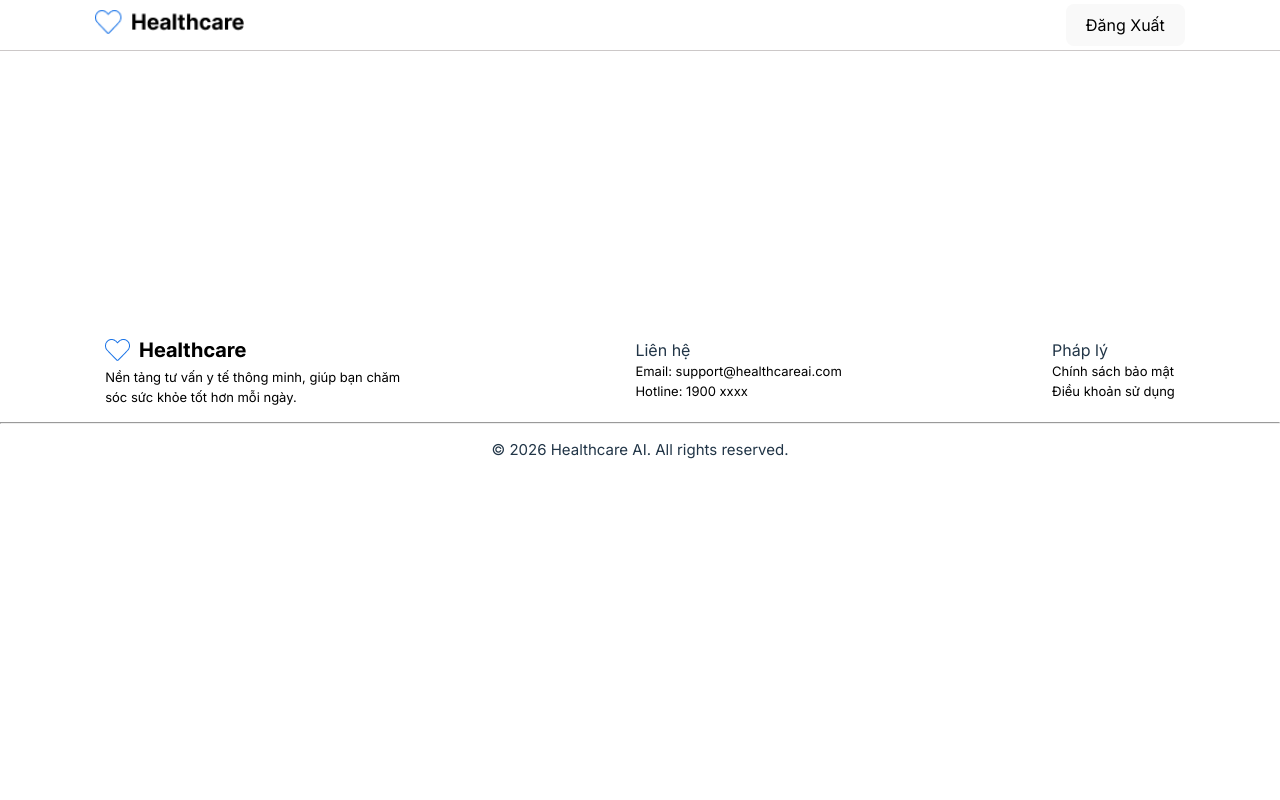
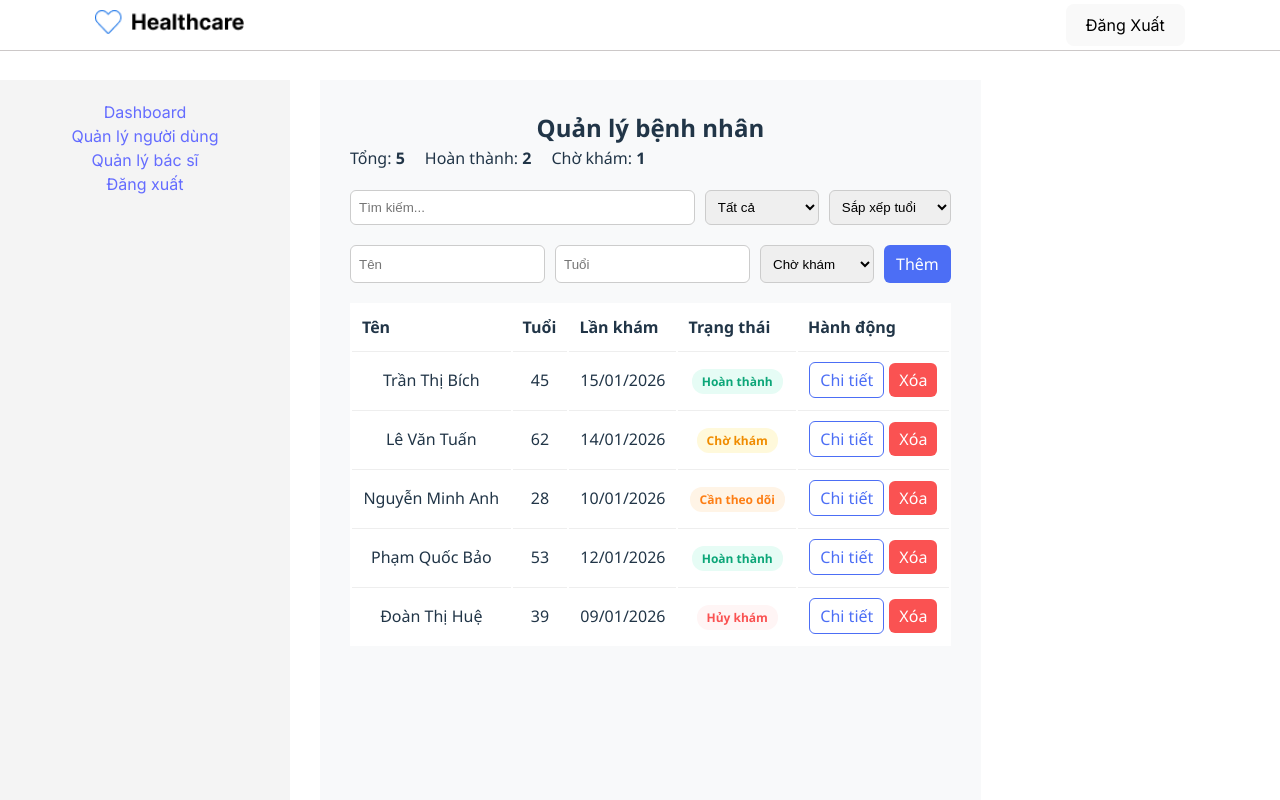
Before and after one commit to khanh251204/CDIO_447, a React (Vite) app: page /patients in a window 1280 px wide. Shown: the top 800 px of the page. Built offline with nearby package versions, Linux system fonts and the light colour scheme; sample sign-in values are in the browser's storage.

Commit message:
chưa xong

```diff
--- a/src/Component/Layouts/SideBar.jsx
+++ b/src/Component/Layouts/SideBar.jsx
@@ -1,14 +1,14 @@
-import styles from './SideBar.module.css';
+import styles from "./SideBar.module.css";
 import { jwtDecode } from "jwt-decode";
-import Notification from '../Layouts/Notification';
-
+import { Link } from "react-router-dom";
 
 export const SideBar = () => {
+
     const SIDEBAR_MENU = [
         {
             label: "Dashboard",
             path: "/dashboard",
-            roles: ["admin", "doctor", "Patient"],
+            roles: ["admin", "doctor", "patient"],
         },
         {
             label: "Quản lý người dùng",
@@ -28,33 +28,46 @@ export const SideBar = () => {
         {
             label: "Lịch khám",
             path: "/appointments",
-            roles: ["doctor", "Patient"],
+            roles: ["doctor", "patient"],
         },
         {
             label: "Hồ sơ cá nhân",
             path: "/profile",
-            roles: ["doctor", "Patient"],
+            roles: ["doctor", "patient"],
         },
     ];
+
     const token = localStorage.getItem("token");
+
     const user = token ? jwtDecode(token) : null;
-    const userRole = user ? user.role : null;
-    const filteredMenu = SIDEBAR_MENU.filter(item => item.roles.includes(userRole));
+
+    const userRole = user?.role;
+
+    const filteredMenu = SIDEBAR_MENU.filter(item =>
+        item.roles.includes(userRole)
+    );
+
     return (
         <div className={styles.sideBar}>
+
             <ul>
+
                 {filteredMenu.map((item, index) => (
                     <li key={index}>
-                        <a href={item.path}>{item.label}</a>
+                        <Link to={item.path}>
+                            {item.label}
+                        </Link>
                     </li>
                 ))}
+
                 <li>
-                    {/* <a href="/logout">Đăng xuất</a> */}
-                    <Notification
-                        userId={user.userId}
-                    />
+                    <Link to="/logout">
+                        Đăng xuất
+                    </Link>
                 </li>
+
             </ul>
+
         </div>
-    )
-}
+    );
+};
--- /dev/null
+++ b/src/Pages/Patients.jsx
@@ -0,0 +1,189 @@
+import React, { useState } from "react";
+
+const initialPatients = [
+  { id: 1, name: "Trần Thị Bích", age: 45, lastVisit: "15/01/2026", status: "Hoàn thành" },
+  { id: 2, name: "Lê Văn Tuấn", age: 62, lastVisit: "14/01/2026", status: "Chờ khám" },
+  { id: 3, name: "Nguyễn Minh Anh", age: 28, lastVisit: "10/01/2026", status: "Cần theo dõi" },
+  { id: 4, name: "Phạm Quốc Bảo", age: 53, lastVisit: "12/01/2026", status: "Hoàn thành" },
+  { id: 5, name: "Đoàn Thị Huệ", age: 39, lastVisit: "09/01/2026", status: "Hủy khám" },
+];
+
+export function Patients() {
+  // ===== STATE =====
+  const [patients, setPatients] = useState(initialPatients);
+  const [searchTerm, setSearchTerm] = useState("");
+  const [statusFilter, setStatusFilter] = useState("Tất cả");
+  const [sortAge, setSortAge] = useState("none");
+  const [selectedPatient, setSelectedPatient] = useState(null);
+
+  const [newName, setNewName] = useState("");
+  const [newAge, setNewAge] = useState("");
+  const [newStatus, setNewStatus] = useState("Chờ khám");
+
+  // ===== STYLE STATUS =====
+  const getStatusStyle = (status) => {
+    switch (status) {
+      case "Hoàn thành": return { bg: "#e6fcf5", text: "#0ca678" };
+      case "Chờ khám": return { bg: "#fff9db", text: "#f08c00" };
+      case "Cần theo dõi": return { bg: "#fff4e6", text: "#fd7e14" };
+      case "Hủy khám": return { bg: "#fff5f5", text: "#fa5252" };
+      default: return { bg: "#f1f3f5", text: "#495057" };
+    }
+  };
+
+  // ===== FILTER + SEARCH =====
+  let filtered = patients.filter((p) => {
+    const matchName = p.name.toLowerCase().includes(searchTerm.toLowerCase());
+    const matchStatus = statusFilter === "Tất cả" || p.status === statusFilter;
+    return matchName && matchStatus;
+  });
+
+  // ===== SORT =====
+  if (sortAge === "asc") {
+    filtered = [...filtered].sort((a, b) => a.age - b.age);
+  }
+  if (sortAge === "desc") {
+    filtered = [...filtered].sort((a, b) => b.age - a.age);
+  }
+
+  // ===== ADD =====
+  const handleAdd = () => {
+    if (!newName || !newAge) return alert("Nhập đủ thông tin!");
+
+    const newPatient = {
+      id: Date.now(),
+      name: newName,
+      age: Number(newAge),
+      lastVisit: new Date().toLocaleDateString("vi-VN"),
+      status: newStatus,
+    };
+
+    setPatients([...patients, newPatient]);
+    setNewName("");
+    setNewAge("");
+  };
+
+  // ===== DELETE =====
+  const handleDelete = (id) => {
+    setPatients(patients.filter((p) => p.id !== id));
+  };
+
+  // ===== THỐNG KÊ =====
+  const total = patients.length;
+  const completed = patients.filter(p => p.status === "Hoàn thành").length;
+  const waiting = patients.filter(p => p.status === "Chờ khám").length;
+
+  return (
+    <div style={{ padding: "30px", fontFamily: "Segoe UI", background: "#f8f9fa", minHeight: "100vh" }}>
+
+      <h2>Quản lý bệnh nhân</h2>
+
+      {/* ===== THỐNG KÊ ===== */}
+      <div style={{ display: "flex", gap: "20px", marginBottom: "20px" }}>
+        <div>Tổng: <b>{total}</b></div>
+        <div>Hoàn thành: <b>{completed}</b></div>
+        <div>Chờ khám: <b>{waiting}</b></div>
+      </div>
+
+      {/* ===== SEARCH + FILTER + SORT ===== */}
+      <div style={{ display: "flex", gap: "10px", marginBottom: "20px" }}>
+        <input
+          placeholder="Tìm kiếm..."
+          value={searchTerm}
+          onChange={(e) => setSearchTerm(e.target.value)}
+          style={inputStyle}
+        />
+
+        <select value={statusFilter} onChange={(e) => setStatusFilter(e.target.value)} style={inputStyle}>
+          <option>Tất cả</option>
+          <option>Hoàn thành</option>
+          <option>Chờ khám</option>
+          <option>Cần theo dõi</option>
+          <option>Hủy khám</option>
+        </select>
+
+        <select value={sortAge} onChange={(e) => setSortAge(e.target.value)} style={inputStyle}>
+          <option value="none">Sắp xếp tuổi</option>
+          <option value="asc">Tuổi tăng dần</option>
+          <option value="desc">Tuổi giảm dần</option>
+        </select>
+      </div>
+
+      {/* ===== FORM ADD ===== */}
+      <div style={{ display: "flex", gap: "10px", marginBottom: "20px" }}>
+        <input placeholder="Tên" value={newName} onChange={(e) => setNewName(e.target.value)} style={inputStyle} />
+        <input type="number" placeholder="Tuổi" value={newAge} onChange={(e) => setNewAge(e.target.value)} style={inputStyle} />
+        <select value={newStatus} onChange={(e) => setNewStatus(e.target.value)} style={inputStyle}>
+          <option>Chờ khám</option>
+          <option>Hoàn thành</option>
+          <option>Cần theo dõi</option>
+          <option>Hủy khám</option>
+        </select>
+        <button onClick={handleAdd} style={btnPrimary}>Thêm</button>
+      </div>
+
+      {/* ===== TABLE ===== */}
+      <table style={{ width: "100%", background: "#fff" }}>
+        <thead>
+          <tr>
+            <th style={thStyle}>Tên</th>
+            <th style={thStyle}>Tuổi</th>
+            <th style={thStyle}>Lần khám</th>
+            <th style={thStyle}>Trạng thái</th>
+            <th style={thStyle}>Hành động</th>
+          </tr>
+        </thead>
+        <tbody>
+          {filtered.map((p) => (
+            <tr key={p.id}>
+              <td style={tdStyle}>{p.name}</td>
+              <td style={tdStyle}>{p.age}</td>
+              <td style={tdStyle}>{p.lastVisit}</td>
+              <td style={tdStyle}>
+                <span style={{
+                  ...badgeBase,
+                  backgroundColor: getStatusStyle(p.status).bg,
+                  color: getStatusStyle(p.status).text
+                }}>
+                  {p.status}
+                </span>
+              </td>
+              <td style={tdStyle}>
+                <button onClick={() => setSelectedPatient(p)} style={btnOutline}>Chi tiết</button>
+                <button onClick={() => handleDelete(p.id)} style={btnDanger}>Xóa</button>
+              </td>
+            </tr>
+          ))}
+        </tbody>
+      </table>
+
+      {/* ===== MODAL ===== */}
+      {selectedPatient && (
+        <div style={modalOverlay}>
+          <div style={modalBox}>
+            <h3>Thông tin chi tiết</h3>
+            <p><b>Tên:</b> {selectedPatient.name}</p>
+            <p><b>Tuổi:</b> {selectedPatient.age}</p>
+            <p><b>Lần khám:</b> {selectedPatient.lastVisit}</p>
+            <p><b>Trạng thái:</b> {selectedPatient.status}</p>
+            <button onClick={() => setSelectedPatient(null)} style={btnPrimary}>Đóng</button>
+          </div>
+        </div>
+      )}
+    </div>
+  );
+}
+
+// ===== STYLE =====
+const inputStyle = { padding: "8px", borderRadius: "6px", border: "1px solid #ccc" };
+const thStyle = { padding: "10px", textAlign: "left" };
+const tdStyle = { padding: "10px", borderTop: "1px solid #eee" };
+
+const badgeBase = { padding: "4px 10px", borderRadius: "12px", fontSize: "12px", fontWeight: "600" };
+
+const btnPrimary = { background: "#4c6ef5", color: "#fff", border: "none", padding: "8px 12px", borderRadius: "6px", cursor: "pointer" };
+const btnOutline = { background: "none", border: "1px solid #4c6ef5", color: "#4c6ef5", padding: "6px 10px", borderRadius: "6px", cursor: "pointer", marginRight: "5px" };
+const btnDanger = { background: "#fa5252", color: "#fff", border: "none", padding: "6px 10px", borderRadius: "6px", cursor: "pointer" };
+
+const modalOverlay = { position: "fixed", top: 0, left: 0, right: 0, bottom: 0, background: "rgba(0,0,0,0.4)", display: "flex", justifyContent: "center", alignItems: "center" };
+const modalBox = { background: "#fff", padding: "20px", borderRadius: "10px", minWidth: "300px" };
--- a/src/Routes/AppRouter.jsx
+++ b/src/Routes/AppRouter.jsx
@@ -7,6 +7,7 @@ import Login from "../Pages/Login";
 import PrivateLayout from "./PrivateLayout";
 import {Dashboard} from "../Pages/Dashboard"
 import {Profile} from "../Pages/profile"
+import {Patients} from "../Pages/Patients"
 
 export const AppRouter = () => {
     return (
@@ -53,6 +54,7 @@ export const AppRouter = () => {
                 {/* 👇 TẤT CẢ NẰM TRONG OUTLET */}
                 <Route path="/dashboard" element={<Dashboard />} />
                 <Route path="/profile" element={<Profile />} />
+                <Route path="/patients" element={<Patients />} />
                 {/* sau này thêm */}
                 {/* <Route path="/profile" element={<Profile />} /> */}
                 {/* <Route path="/orders" element={<Orders />} /> */}
--- a/src/Routes/GuestRoute.jsx
+++ b/src/Routes/GuestRoute.jsx
@@ -2,5 +2,9 @@ import {Navigate} from "react-router-dom";
 export const GuestRoute = ({ children }) => {
   const token = localStorage.getItem("token");
 
-  return !token ? children : <Navigate to="/" replace />;
+  if (token) {
+    return <Navigate to="/dashboard" replace />;
+  }
+
+  return children;
 };
--- a/src/Routes/Private.jsx
+++ b/src/Routes/Private.jsx
@@ -4,5 +4,9 @@ import { Navigate } from "react-router-dom";
 export const PrivateRoute = ({ children }) => {
   const token = localStorage.getItem("token");
 
-  return token ? children : <Navigate to="/" replace />;
+  if (!token) {
+    return <Navigate to="/login" replace />;
+  }
+
+  return children;
 };
```
Also changed, not shown: src/Pages/Patients.module.css (added).
